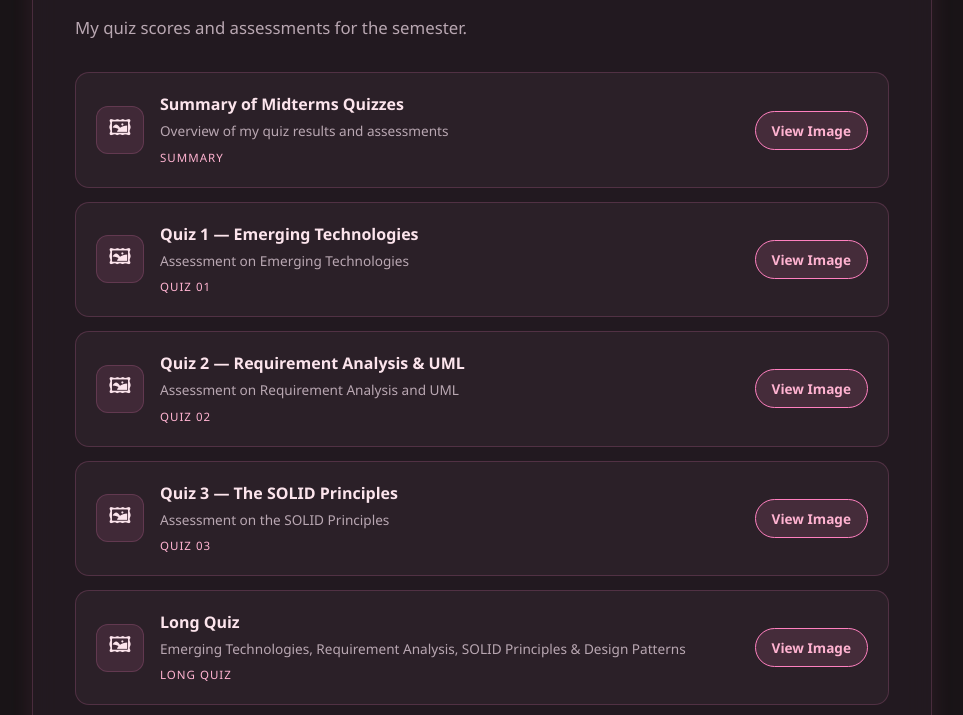
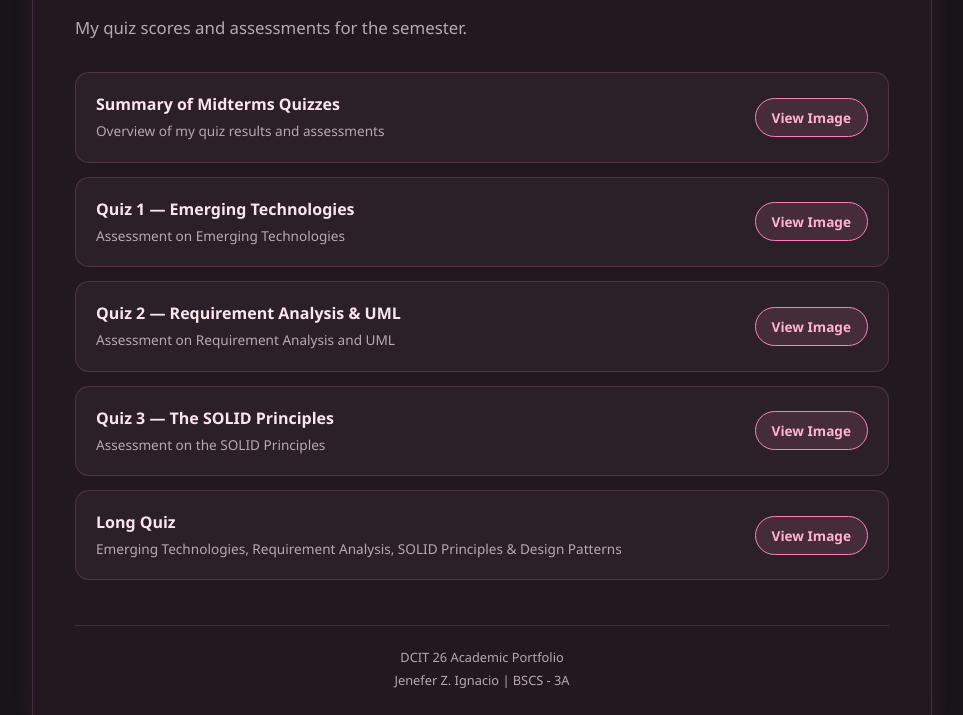
Before and after one commit to jeneferignacio/jenefer-portfolio, a plain HTML site: page quizzes.html in a window 1280 px wide. Shown: the part 237-952 px from the top of the page, without its empty margins (158-1121 px from the left). Drawn offline with Linux system fonts and the light colour scheme.

Commit message:
Fix formatting issues in quizzes.html

```diff
--- a/quizzes.html
+++ b/quizzes.html
@@ -27,11 +27,9 @@
         <!-- QUIZ SUMMARY -->
         <div class="file-card">
             <div class="file-info">
-                <div class="file-icon">🖼</div>
                 <div class="file-details">
                     <h3>Summary of Midterms Quizzes</h3>
                     <p>Overview of my quiz results and assessments</p>
-                    <span class="file-type">Summary</span>
                 </div>
             </div>
 
@@ -49,11 +47,9 @@
         <!-- QUIZ 1 -->
         <div class="file-card">
             <div class="file-info">
-                <div class="file-icon">🖼</div>
                 <div class="file-details">
                     <h3>Quiz 1 — Emerging Technologies</h3>
                     <p>Assessment on Emerging Technologies</p>
-                    <span class="file-type">Quiz 01</span>
                 </div>
             </div>
 
@@ -71,11 +67,9 @@
         <!-- QUIZ 2 -->
         <div class="file-card">
             <div class="file-info">
-                <div class="file-icon">🖼</div>
                 <div class="file-details">
                     <h3>Quiz 2 — Requirement Analysis &amp; UML</h3>
                     <p>Assessment on Requirement Analysis and UML</p>
-                    <span class="file-type">Quiz 02</span>
                 </div>
             </div>
 
@@ -93,11 +87,9 @@
         <!-- QUIZ 3 -->
         <div class="file-card">
             <div class="file-info">
-                <div class="file-icon">🖼</div>
                 <div class="file-details">
                     <h3>Quiz 3 — The SOLID Principles</h3>
                     <p>Assessment on the SOLID Principles</p>
-                    <span class="file-type">Quiz 03</span>
                 </div>
             </div>
 
@@ -115,11 +107,9 @@
         <!-- LONG QUIZ -->
         <div class="file-card">
             <div class="file-info">
-                <div class="file-icon">🖼</div>
                 <div class="file-details">
                     <h3>Long Quiz</h3>
                     <p>Emerging Technologies, Requirement Analysis, SOLID Principles &amp; Design Patterns</p>
-                    <span class="file-type">Long Quiz</span>
                 </div>
             </div>
 
```
